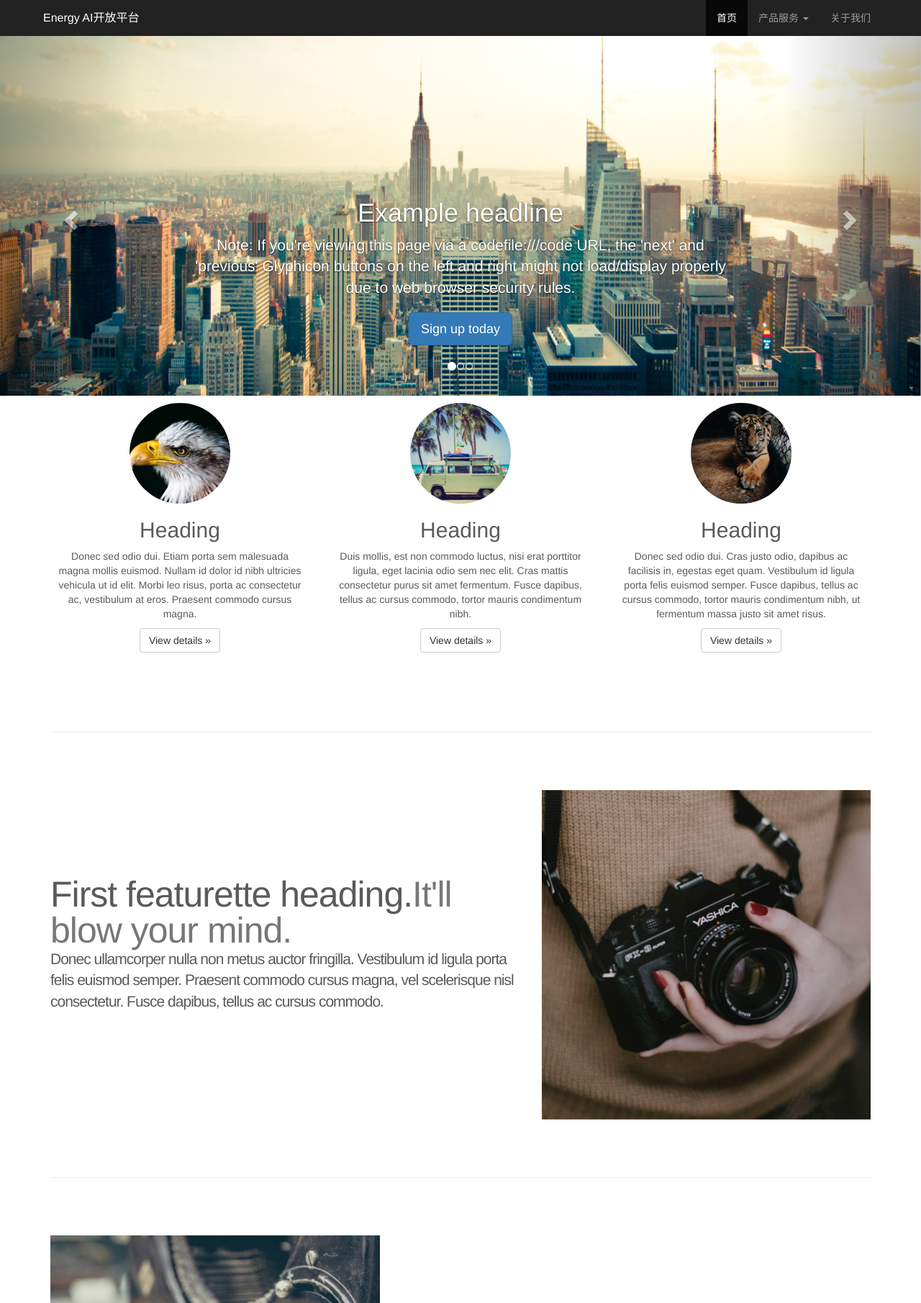
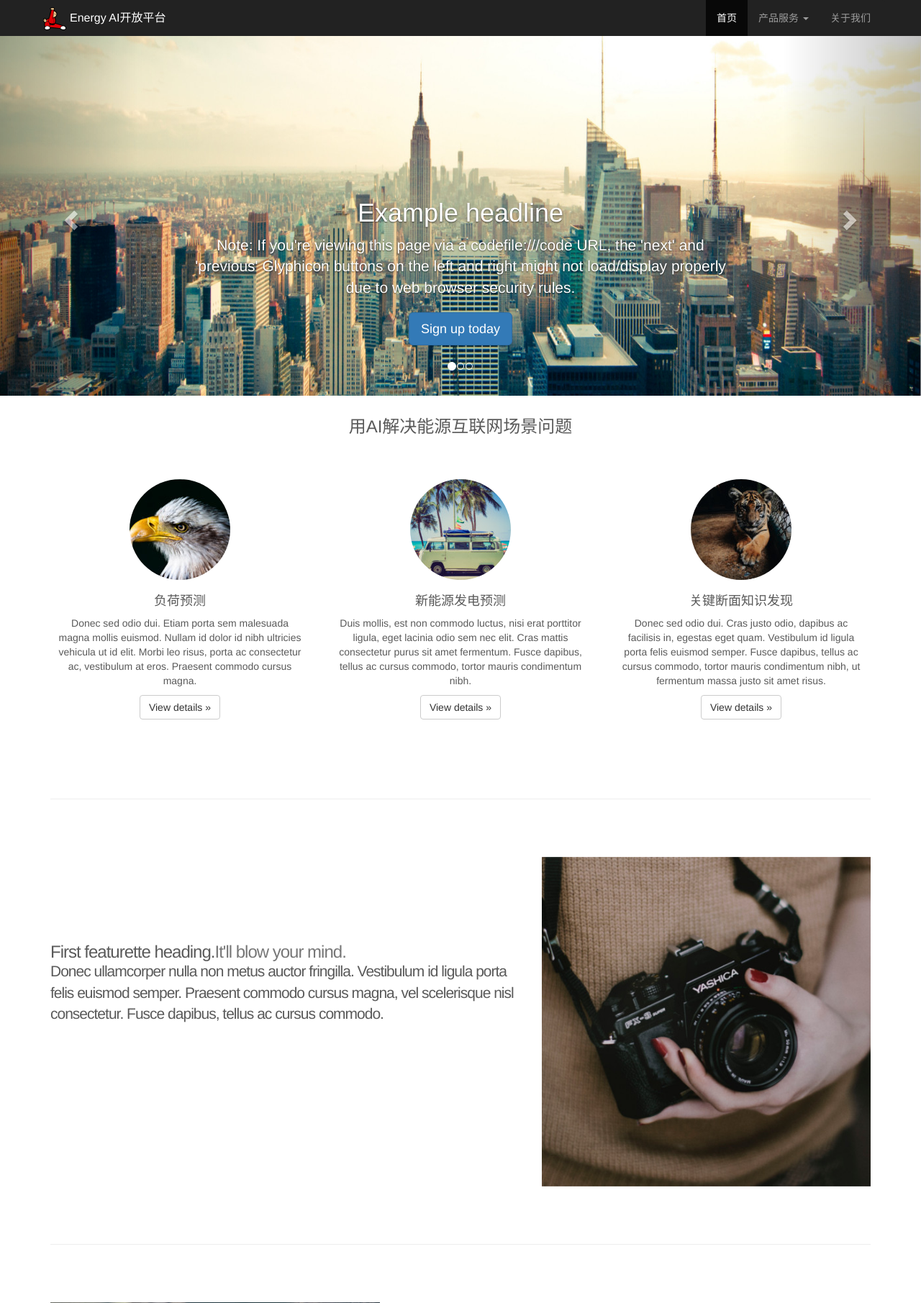
Before and after one commit to deineryao/EnergyAI, a Node server app: page / in a window 1280 px wide. Shown: the top 1811 px of the page at 72% size. Run offline with Node 20, Linux system fonts and the light colour scheme; some libraries are stand-ins or nearby versions.

Commit message:
add logo

```diff
--- a/less/css/carousel.less
+++ b/less/css/carousel.less
@@ -1,6 +1,8 @@
 /* GLOBAL STYLES
 -------------------------------------------------- */
 /* Padding below the footer and lighter body text */
+@import "default.less";
+
 
 body {
   padding-bottom: 40px;
@@ -30,6 +32,11 @@
   }
   .mainNav{
     transition: all .5s;
+  }
+  .nav-img{
+    width:32px;
+    height: 32px;
+    margin: -5px 5px 0 0;
   }
 }
 
@@ -72,17 +79,26 @@
 -------------------------------------------------- */
 
 /* Center align the text within the three columns below the carousel */
-.marketing .col-lg-4 {
+.marketing{
+  .col-lg-4 {
     margin-bottom: 20px;
     text-align: center;
   }
-.marketing h2 {
+  h3 {
     font-weight: normal;
+    font-size:18px;
   }
-.marketing .col-lg-4 p {
+  h2 {
+    font-weight: normal;
+    font-size: 24px;
+  }
+  .col-lg-4 p {
     margin-right: 10px;
     margin-left: 10px;
   }
+
+}
+
 
 
 /* Featurettes
--- /dev/null
+++ b/less/css/default.less
@@ -0,0 +1,3 @@
+.mb-40{
+  margin-bottom: 60px;
+}
--- a/public/css/carousel.css
+++ b/public/css/carousel.css
@@ -1 +1 @@
-body{padding-bottom:40px;color:#5a5a5a}.navbar-wrapper{background:#222}.navbar-wrapper .container{padding:0 10px}.navbar-wrapper .navbar{padding:0 10px;margin-bottom:0;border:0}.navbar-wrapper .navbar-header .navbar-brand{color:#fff}.navbar-wrapper .navbar-collapse{padding:0 15px}.navbar-wrapper .mainNav{transition:all .5s}.carouselBanner{position:relative;top:50px}.carousel{height:500px;margin-bottom:60px}.carousel .item{height:500px;background-color:#777}.carousel-caption{z-index:10}.carousel-inner>.item>img{position:absolute;top:0;left:0;min-width:100%;height:500px}.marketing .col-lg-4{margin-bottom:20px;text-align:center}.marketing h2{font-weight:normal}.marketing .col-lg-4 p{margin-right:10px;margin-left:10px}.featurette-divider{margin:80px 0}.featurette-heading{font-weight:300;line-height:1;letter-spacing:-1px}@media (min-width:768px){.navbar-wrapper .container{width:1200px}.navbar-wrapper .navbar{padding-right:0;padding-left:0}.carousel-caption p{margin-bottom:20px;font-size:21px;line-height:1.4}.featurette-heading{font-size:50px}.navbar-header{float:left}.navbar-nav{float:right}.navbar-brand{font-size:16px}}@media (min-width:992px){.featurette-heading{margin-top:120px}}
+.mb-40{margin-bottom:60px}body{padding-bottom:40px;color:#5a5a5a}.navbar-wrapper{background:#222}.navbar-wrapper .container{padding:0 10px}.navbar-wrapper .navbar{padding:0 10px;margin-bottom:0;border:0}.navbar-wrapper .navbar-header .navbar-brand{color:#fff}.navbar-wrapper .navbar-collapse{padding:0 15px}.navbar-wrapper .mainNav{transition:all .5s}.navbar-wrapper .nav-img{width:32px;height:32px;margin:-5px 5px 0 0}.carouselBanner{position:relative;top:50px}.carousel{height:500px;margin-bottom:60px}.carousel .item{height:500px;background-color:#777}.carousel-caption{z-index:10}.carousel-inner>.item>img{position:absolute;top:0;left:0;min-width:100%;height:500px}.marketing .col-lg-4{margin-bottom:20px;text-align:center}.marketing h3{font-weight:normal;font-size:18px}.marketing h2{font-weight:normal;font-size:24px}.marketing .col-lg-4 p{margin-right:10px;margin-left:10px}.featurette-divider{margin:80px 0}.featurette-heading{font-weight:300;line-height:1;letter-spacing:-1px}@media (min-width:768px){.navbar-wrapper .container{width:1200px}.navbar-wrapper .navbar{padding-right:0;padding-left:0}.carousel-caption p{margin-bottom:20px;font-size:21px;line-height:1.4}.featurette-heading{font-size:50px}.navbar-header{float:left}.navbar-nav{float:right}.navbar-brand{font-size:16px}}@media (min-width:992px){.featurette-heading{margin-top:120px}}
--- a/views/index.pug
+++ b/views/index.pug
@@ -12,7 +12,9 @@
               span.icon-bar
               span.icon-bar
               span.icon-bar
-            a(class="navbar-brand", href="#") Energy AI开放平台
+            a(class="navbar-brand", href="#")
+              img(src="/images/kungfu.png" class="nav-img pull-left")
+              span Energy AI开放平台
           #navbar.navbar-collapse.collapse
             ul.nav.navbar-nav
               li.active
@@ -23,17 +25,9 @@
                     span.caret
                 ul.dropdown-menu(role='menu')
                   li
-                    a(href='#') Action
+                    a(href='#') 平台技术
                   li
-                    a(href='#') Another action
-                  li
-                    a(href='#') Something else here
-                  li.divider
-                  li.dropdown-header Nav header
-                  li
-                    a(href='#') Separated link
-                  li
-                    a(href='#') One more separated link
+                    a(href='#') 场景技术
               li
                 a(href="#contact") 关于我们
   // Carousel
@@ -47,24 +41,25 @@
       ])
 
   .container.marketing
+    h2.text-center.mb-40 用AI解决能源互联网场景问题
     .row
       .col-lg-4
         img.img-circle(src='../images/marketing1.jpg', alt='Generic placeholder image', width='140', height='140')
-        h2 Heading
+        h3 负荷预测
         p
           | Donec sed odio dui. Etiam porta sem malesuada magna mollis euismod. Nullam id dolor id nibh ultricies vehicula ut id elit. Morbi leo risus, porta ac consectetur ac, vestibulum at eros. Praesent commodo cursus magna.
         p
           a.btn.btn-default(href='#', role='button') View details »
       .col-lg-4
         img.img-circle(src='../images/marketing2.jpg', alt='Generic placeholder image', width='140', height='140')
-        h2 Heading
+        h3 新能源发电预测
         p
           | Duis mollis, est non commodo luctus, nisi erat porttitor ligula, eget lacinia odio sem nec elit. Cras mattis consectetur purus sit amet fermentum. Fusce dapibus, tellus ac cursus commodo, tortor mauris condimentum nibh.
         p
           a.btn.btn-default(href='#', role='button') View details »
       .col-lg-4
         img.img-circle(src='../images/marketing3.jpg', alt='Generic placeholder image', width='140', height='140')
-        h2 Heading
+        h3 关键断面知识发现
         p
           | Donec sed odio dui. Cras justo odio, dapibus ac facilisis in, egestas eget quam. Vestibulum id ligula porta felis euismod semper. Fusce dapibus, tellus ac cursus commodo, tortor mauris condimentum nibh, ut fermentum massa justo sit amet risus.
         p
```
Also changed, not shown: favicon.ico (added), public/images/kungfu.png (added). Lines whose indentation alone changed are shown as unchanged.
